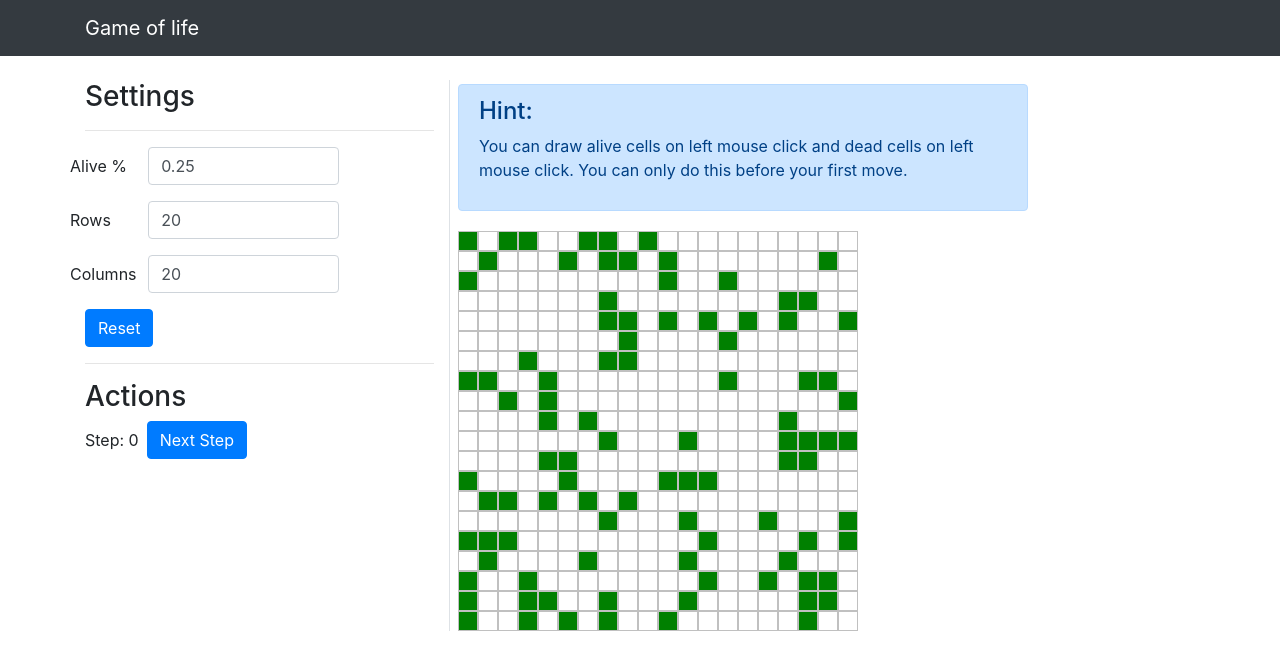
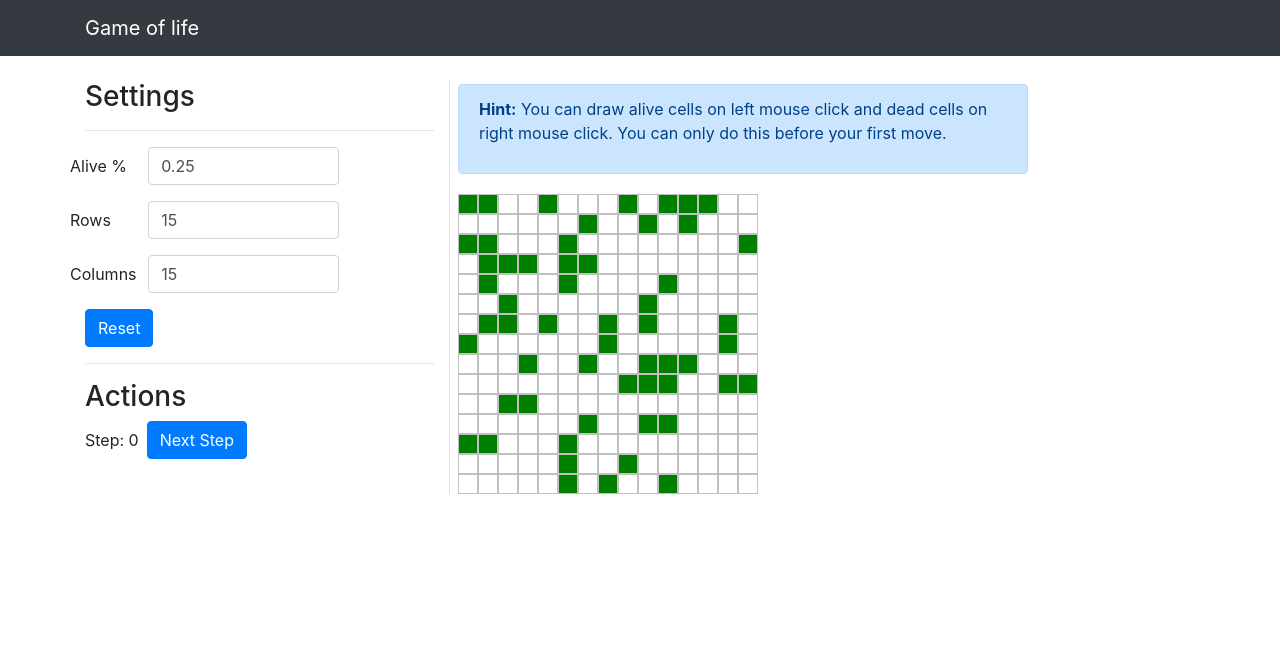
Before and after one commit to marsojm/game-of-life-vue-ui, a Vue app: page / in a window 1280 px wide. Shown: the top 670 px of the page. Built offline with nearby package versions, Linux system fonts and the light colour scheme.

Commit message:
Fix hint text and change default settings

```diff
--- a/src/components/Grid.vue
+++ b/src/components/Grid.vue
@@ -52,8 +52,7 @@
             <div class="col-md-6">
                 <div class="row my-1" v-show="step === 0">
                     <div class="alert alert-primary" role="alert">
-                        <h4 class="alert-heading">Hint:</h4>
-                        <p>You can draw alive cells on left mouse click and dead cells on left mouse click. You can only do this before your first move.</p>
+                        <p><b>Hint:</b> You can draw alive cells on left mouse click and dead cells on right mouse click. You can only do this before your first move.</p>
 
                     </div>
                 </div>
@@ -75,7 +74,7 @@
 <script>
 import axios from 'axios'
 
-function initGrid(alivePercentage=0.25, rows=20, cols=20) {
+function initGrid(alivePercentage=0.25, rows=15, cols=15) {
     const grid = []
 
     for(let row = 0; row < rows; row++) {
@@ -100,8 +99,8 @@ export default {
           step: 0,
           grid: g,
           alivePercentage: 0.25,
-          rows: 20,
-          cols: 20,
+          rows: 15,
+          cols: 15,
           drawIsActive: false,
           drawValue: 1
       }
```
